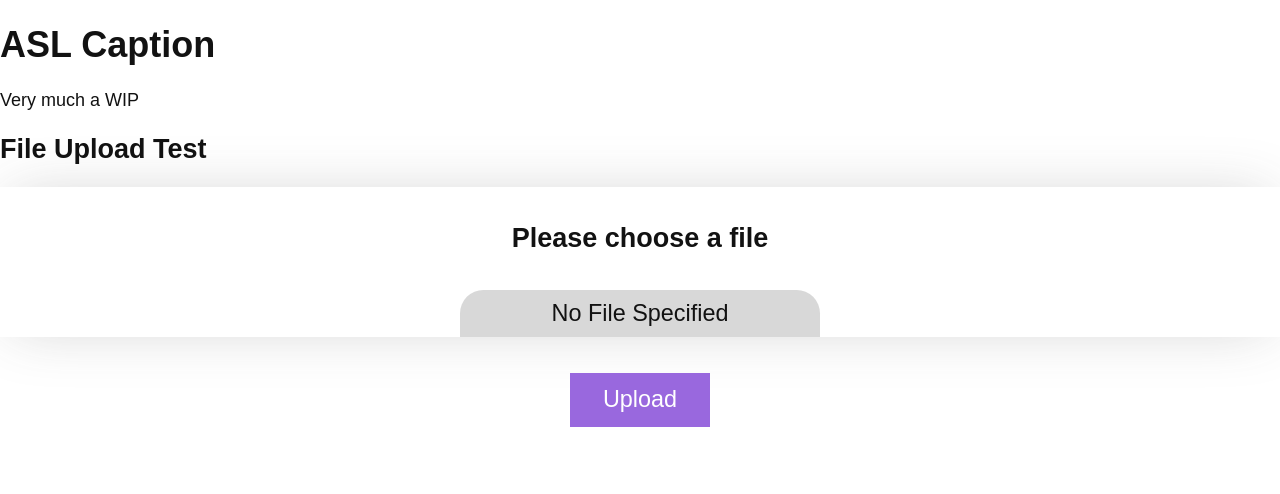
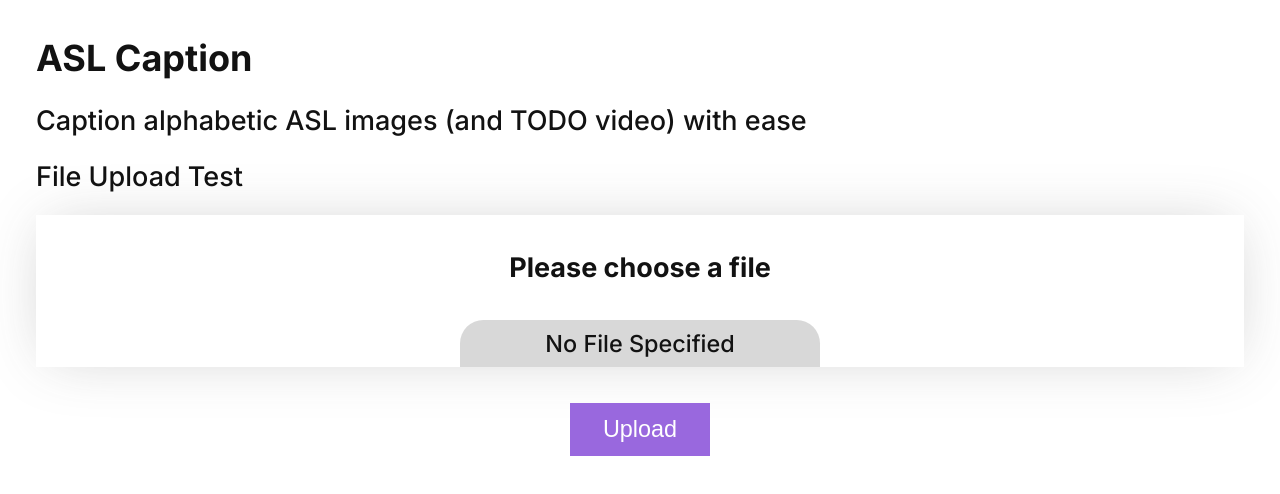
Before and after one commit to LeoDog896/asl-caption, a SvelteKit app in the folder frontend/: page / in a window 1280 px wide. Shown: the top 494 px of the page. Built offline with nearby package versions, Linux system fonts and the light colour scheme; no server answers.

Commit message:
feat: use Inter font

```diff
--- a/frontend/src/routes/+layout.svelte
+++ b/frontend/src/routes/+layout.svelte
@@ -8,6 +8,6 @@
 
 <style>
   main {
-
+    margin: 2rem;
   }
 </style>
--- a/frontend/src/routes/+page.svelte
+++ b/frontend/src/routes/+page.svelte
@@ -11,7 +11,7 @@
 </svelte:head>
 
 <h1>ASL Caption</h1>
-Very much a WIP
+<h2>Caption alphabetic ASL images (and TODO video) with ease</h2>
 
 <h2>File Upload Test</h2>
 <form action={backend('upload')} method="post" enctype="multipart/form-data" use:enhance>
--- a/frontend/src/styles/base.css
+++ b/frontend/src/styles/base.css
@@ -1,6 +1,9 @@
+/* TODO: move locally / use vite plugin */
+@import url('https://fonts.googleapis.com/css2?family=Inter:wght@300;500;700&display=swap');
+
 :root {
-  /* TODO: better font (Inter?) */
-  font-family: sans-serif;
+  font-family: 'Inter', sans-serif;
+  font-weight: 500;
   font-size: 18px;
   font-synthesis: none;
 
@@ -14,6 +17,14 @@
 
 *, *::before, *::after {
   box-sizing: border-box;
+}
+
+h1 {
+  font-weight: 700;
+}
+
+h2 {
+  font-weight: 500;
 }
 
 /* document */
```
